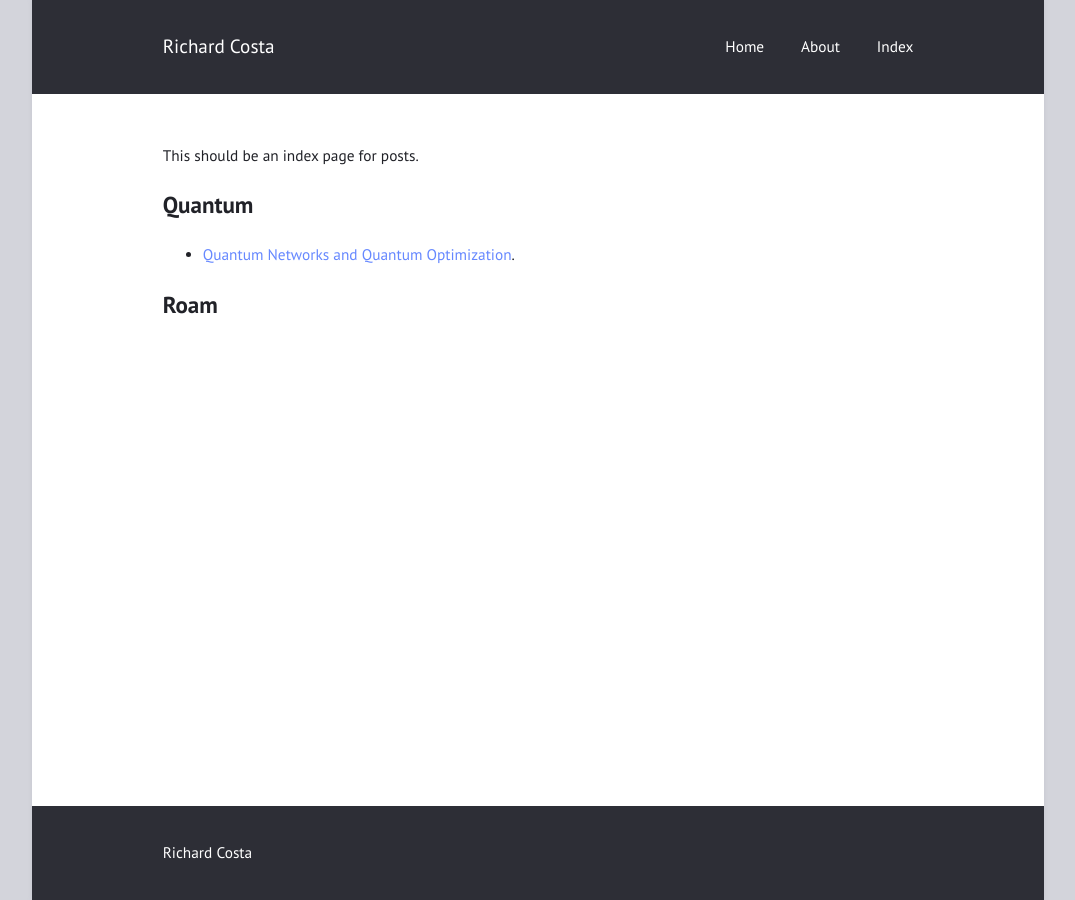
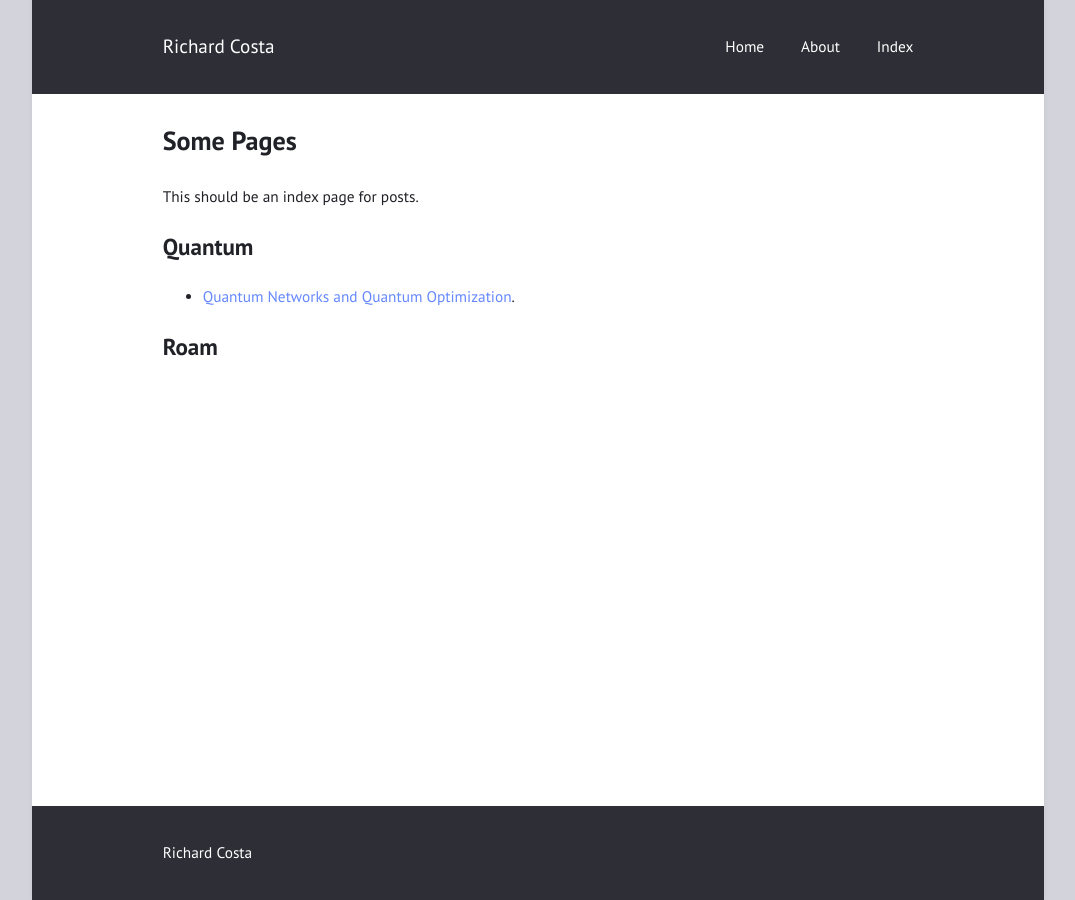
Before and after one commit to richard-costa/richard-costa.github.io, a Jekyll site: the page built from index_posts.md, in a window 1280 px wide. Shown: the whole page, without its empty margins (102-1177 px from the left). Built offline with Jekyll 4.4.1, drawn with Linux system fonts in a browser that asks for light colours.

Commit message:
small changes

```diff
--- a/_config.yml
+++ b/_config.yml
@@ -18,7 +18,7 @@ minimal: false             # use a dark header
 navigation:                # accepts {file, title, url, icon, sidebaricon}
   - {file: "index.html"}
   - {file: "README.md", title: "About"}
-  - {file: index_posts.md, title: "Index"}
+  - {file: "index_posts.md", title: "Index"}
 
 external:                  # shows a footer with social links - for available icons see fontawesome.com/icons
   - {title: Mail, icon: envelope, url: "mailto:scosta.richard@gmail.com.com"}
--- a/index_posts.md
+++ b/index_posts.md
@@ -1,5 +1,5 @@
 ---
-title: ""
+title: "Some Pages"
 permalink: "/index/"
 layout: page
 ---
```
Also changed, not shown: old_posts/2022-09-29-testing.md (deleted, +0 -11 lines).
